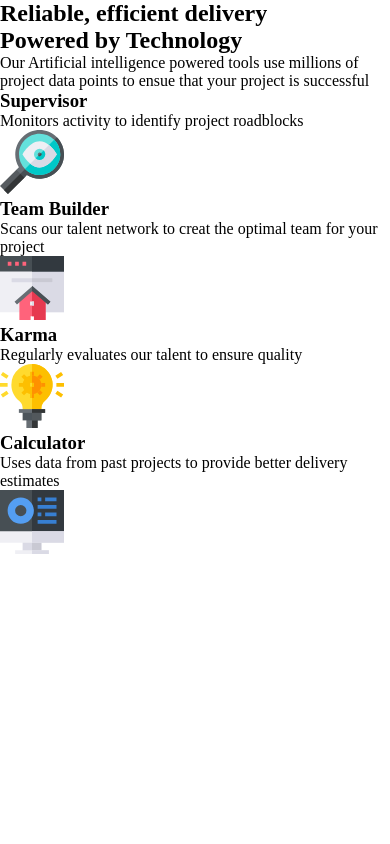
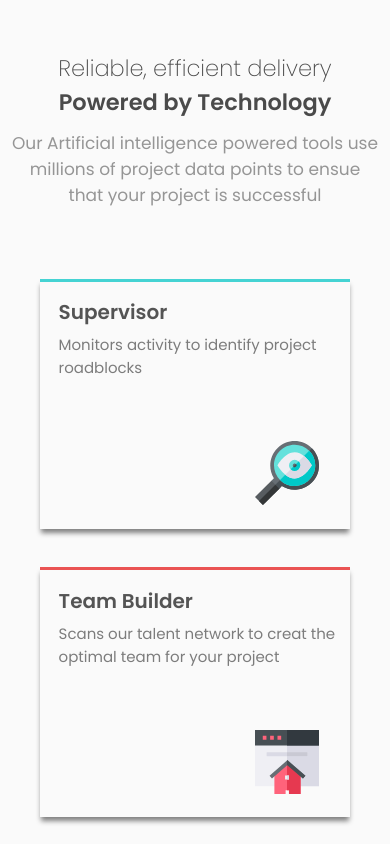
Before and after one commit to jefersonferreira27/four-card-feature-section-master, a plain HTML site: page index.html in a window 390 px wide. Shown: the top 844 px of the page. Drawn offline with Linux system fonts and the light colour scheme.

Commit message:
Mobile-first

```diff
--- a/style.css
+++ b/style.css
@@ -1,11 +1,10 @@
-*{
-    padding: 0;
-    margin: 0;
-    box-sizing: border-box;
-}
-
 /*Mobile first responsivo*/
-@media (max-width:375px){
+@media (max-width:500px){
+    *{
+        padding: 0;
+        margin: 0;
+        box-sizing: border-box;
+    }
     #title{
         margin-top: 13%;
         display: flex;
@@ -40,20 +39,19 @@
         border-top-color: hsl(180, 62%, 55%);
     }
     .item2{
-       margin-top: 15%;
+       margin-top: 20%;
        border-top-color:hsl(0, 78%, 62%)
     }
     .item3{
-       margin-top: 15%;
+       margin-top: 20%;
        border-top-color:hsl(34, 97%, 64%)
     }
     .item4{
-        padding-bottom: 4%;
         margin-top: 20%;
         border-top-color:hsl(212, 86%, 64%)
     }
     .item1, .item2, .item3, .item4{
-        height: auto;
+        height: 250px;
         width: 310px;
         border-width: 4%;
         border-top-style: solid;
```
